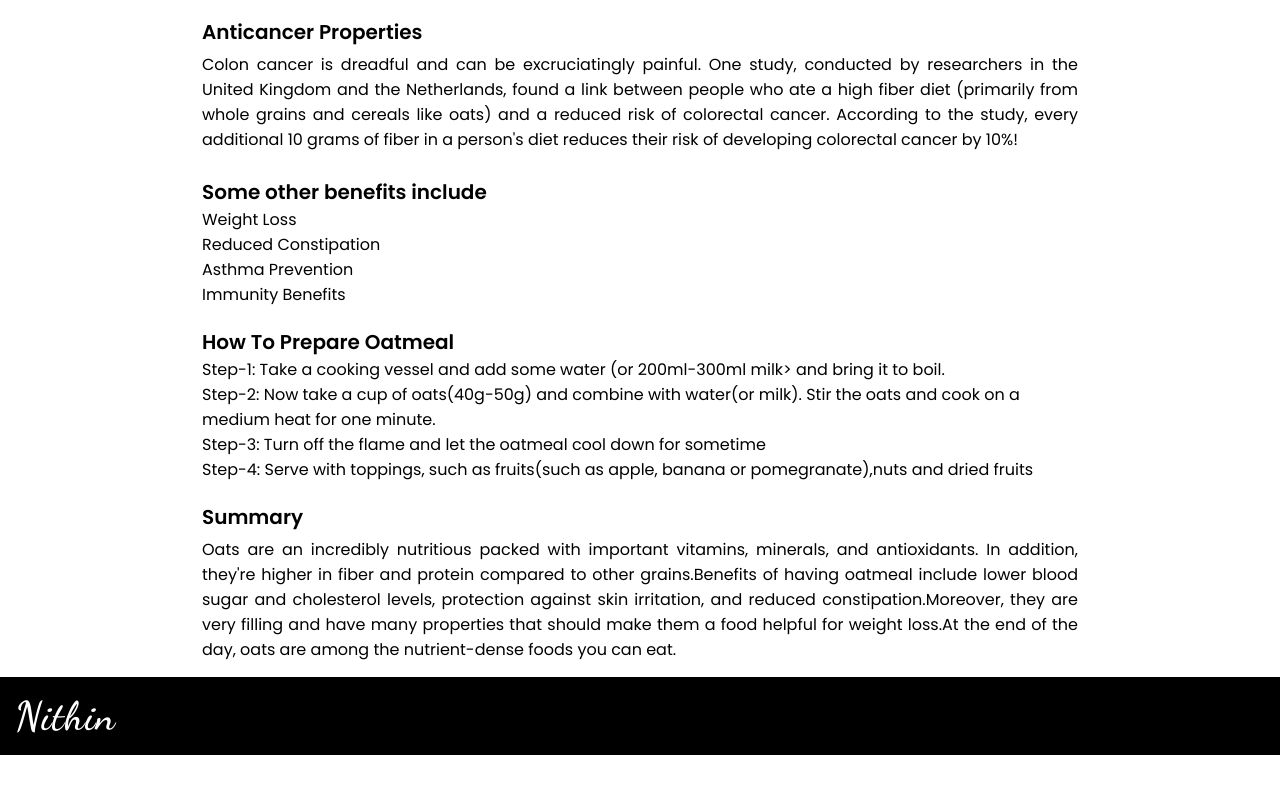
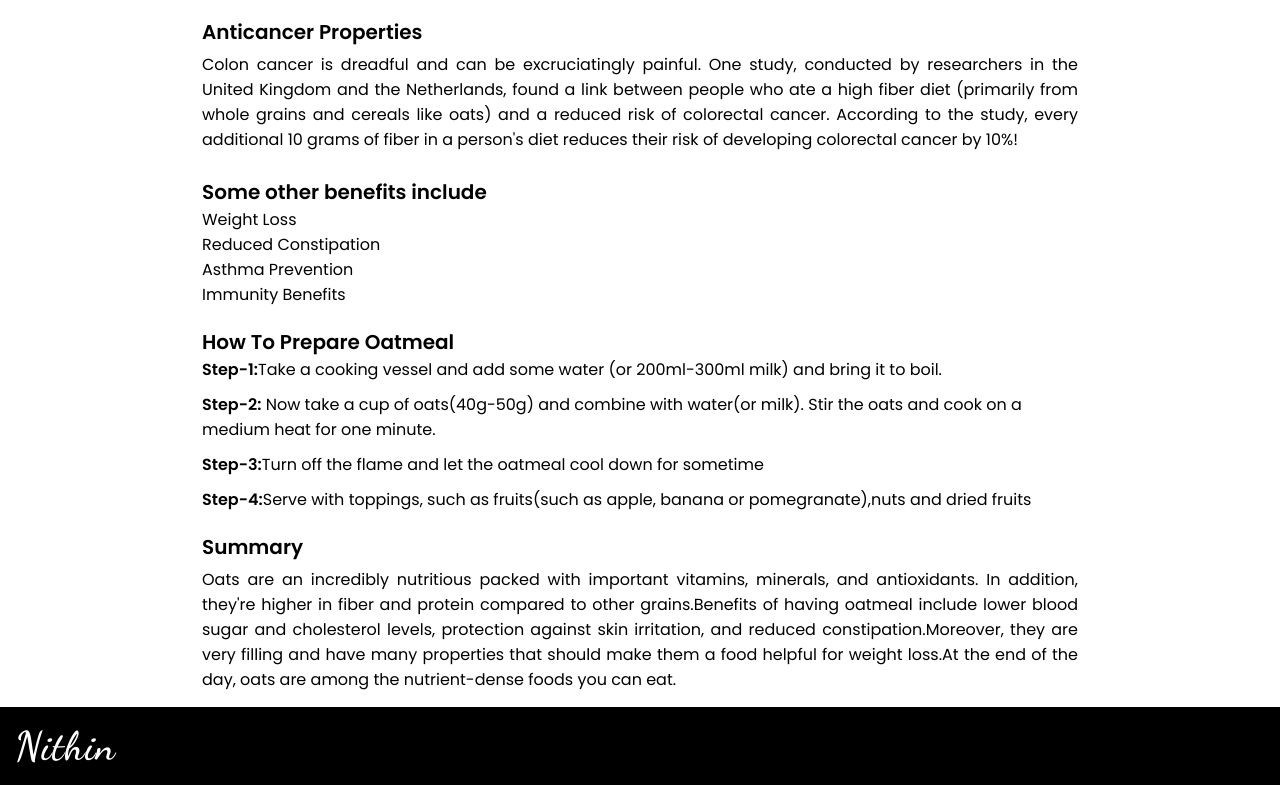
Before and after one commit to NithinSai412/nithinsai.com, a plain HTML site: page html/oats.html in a window 1280 px wide. Shown: the part 1534-2319 px from the top of the page. Before the commit the page ends 2289 px from the top, so only its background shows below. Drawn offline with nearby package versions, Linux system fonts and the light colour scheme.

Commit message:
Update oats.html

```diff
--- a/html/oats.html
+++ b/html/oats.html
@@ -73,10 +73,13 @@
         <div class = "center">
             <h4>How To Prepare Oatmeal</h4>
             <ul>
-                <li>Step-1: Take a cooking vessel and add some water (or 200ml-300ml milk> and bring it to boil.</li>
-                <li>Step-2: Now take a cup of oats(40g-50g) and combine with water(or milk). Stir the oats and cook on a medium heat for one minute.</li>
-                <li>Step-3: Turn off the flame and let the oatmeal cool down for sometime</li>
-                <li>Step-4: Serve with toppings, such as fruits(such as apple, banana or pomegranate),nuts and dried fruits</li>
+                <li><b>Step-1:</b>Take a cooking vessel and add some water (or 200ml-300ml milk) and bring it to boil.</li>
+                <br>
+                <li><b>Step-2:</b> Now take a cup of oats(40g-50g) and combine with water(or milk). Stir the oats and cook on a medium heat for one minute.</li>
+                <br>
+                <li><b>Step-3:</b>Turn off the flame and let the oatmeal cool down for sometime</li>
+                <br>
+                <li><b>Step-4:</b>Serve with toppings, such as fruits(such as apple, banana or pomegranate),nuts and dried fruits</li>
             </ul>
         </div>
 
```
